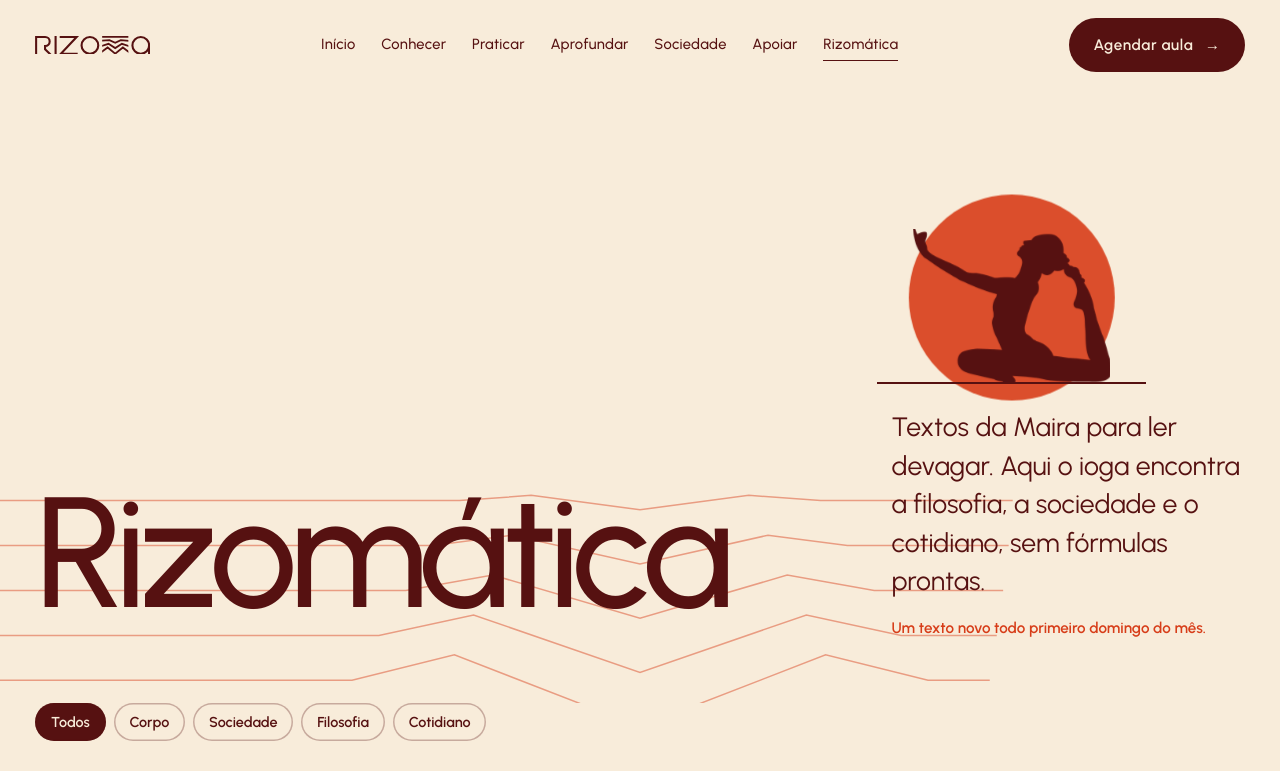
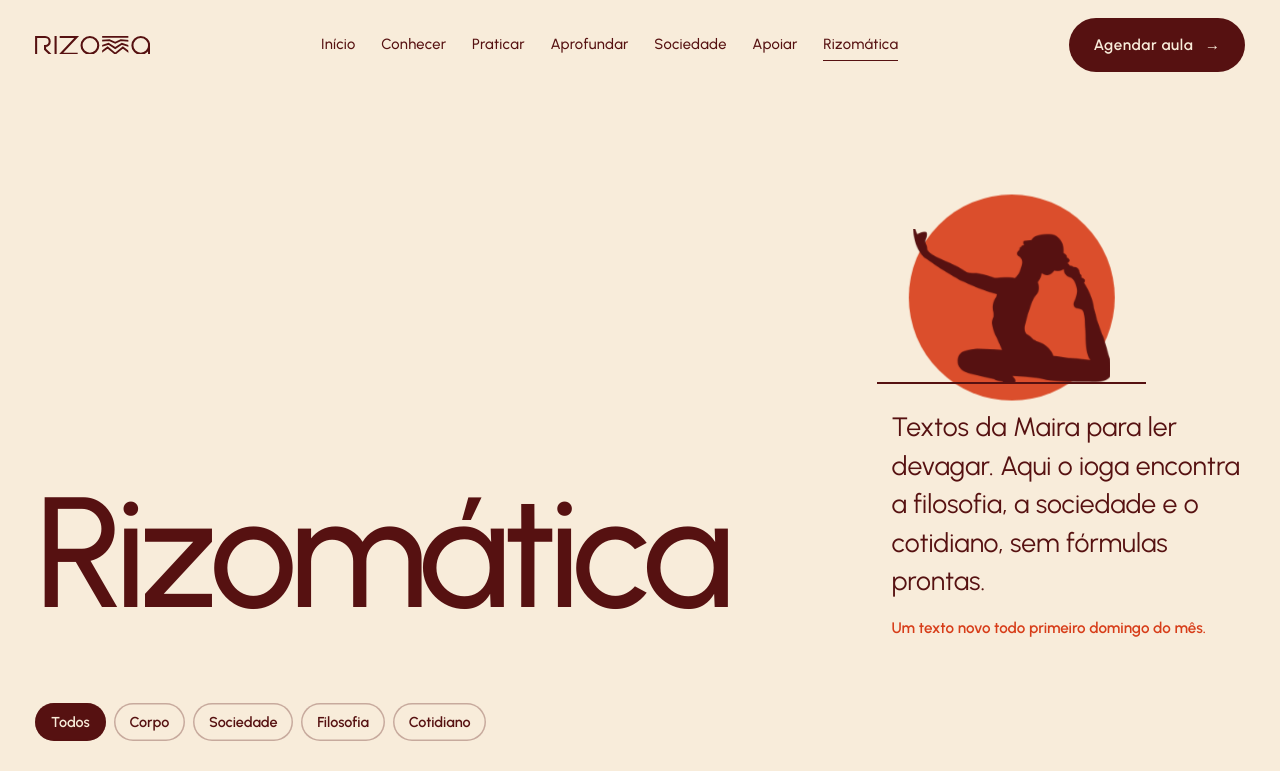
Before and after one commit to felipemassonp-source/rizoma-site, a Next.js app: page /rizomatica in a window 1280 px wide. Shown: the top 771 px of the page. Built offline with nearby package versions, Linux system fonts and the light colour scheme.

Commit message:
Remove linhas animadas da abertura da pagina Rizomatica

```diff
--- a/src/app/rizomatica/page.tsx
+++ b/src/app/rizomatica/page.tsx
@@ -1,5 +1,4 @@
 import { textos } from "@/content/site";
-import { LinhasRespirando } from "@/components/movimento/LinhasRespirando";
 import { Entrada } from "@/components/inicio/Entrada";
 import { ListaTextos } from "@/components/rizomatica/ListaTextos";
 import { Newsletter } from "@/components/rizomatica/Newsletter";
@@ -12,9 +11,6 @@ export default function Rizomatica() {
   return (
     <>
       <section className={styles.abertura} data-tema="claro">
-        <div className={styles.aberturaLinhas} aria-hidden="true">
-          <LinhasRespirando linhas={5} amplitude={0.8} centro={0.5} espessura={1.5} seguirCursor desenharAoEntrar />
-        </div>
         <Entrada className={`container ${styles.aberturaGrade}`}>
           <h1 className={styles.marca}>
             <span data-linha>
```
